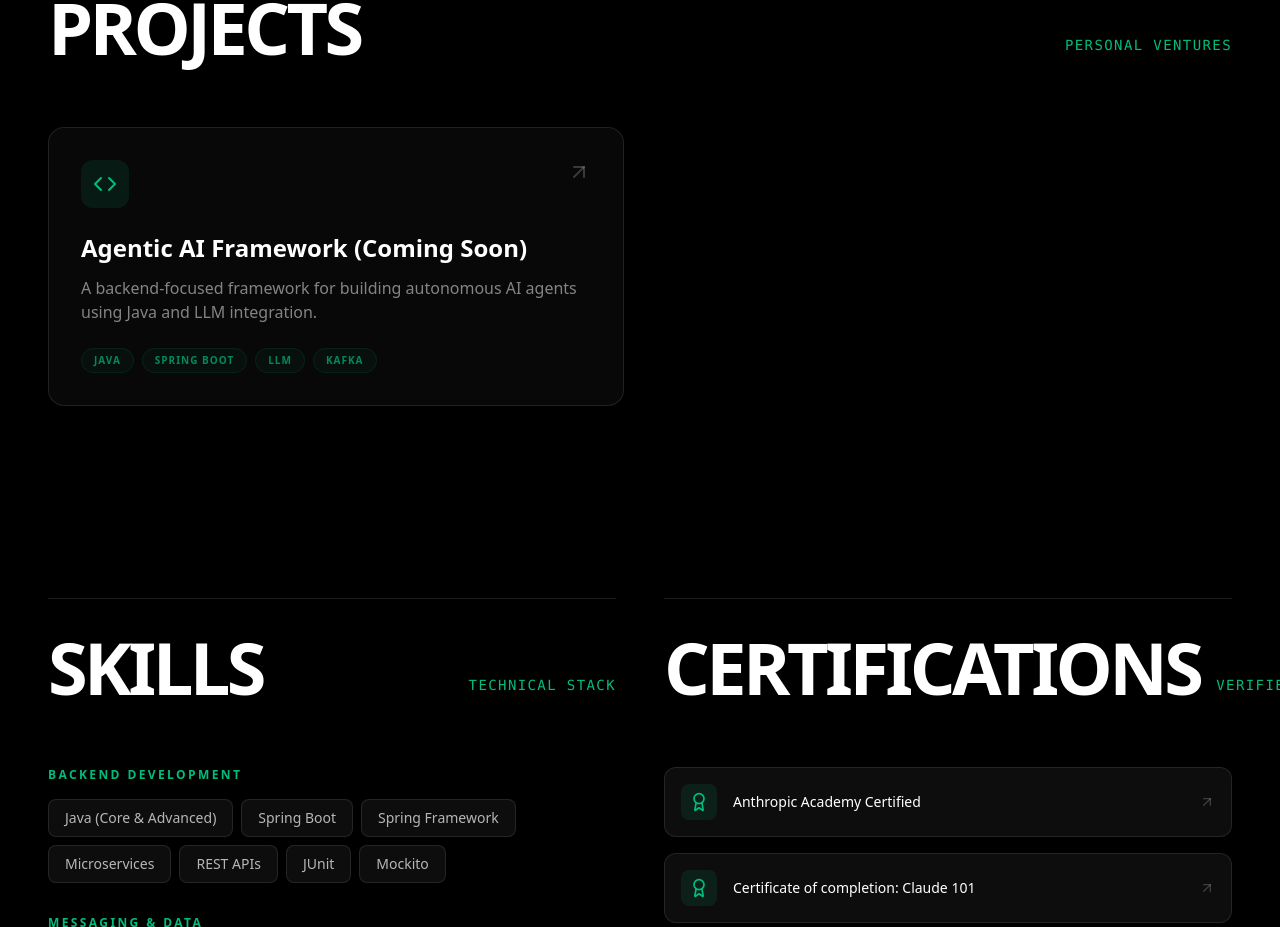
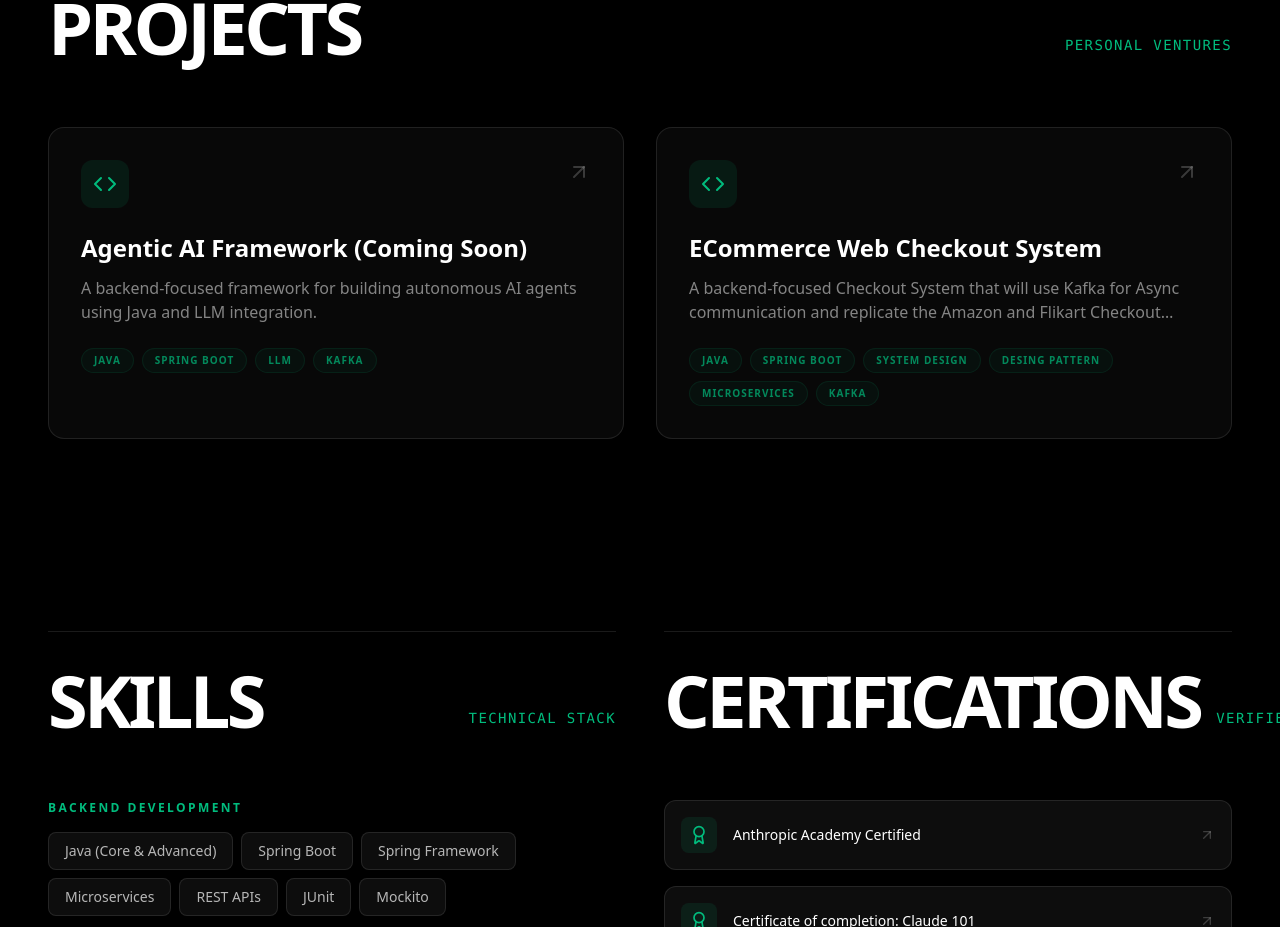
Before and after one commit to divyanshu29/Portfolio, a React (Vite) app: page / in a window 1280 px wide. Shown: the part 4715-5642 px from the top of the page. Built offline with nearby package versions, Linux system fonts and the light colour scheme.

Commit message:
Project Section changed

```diff
--- a/src/constants.ts
+++ b/src/constants.ts
@@ -153,6 +153,12 @@ export const RESUME_DATA = {
       "description": "A backend-focused framework for building autonomous AI agents using Java and LLM integration.",
       "stack": ["Java", "Spring Boot", "LLM", "Kafka"],
       "link": "#"
+    },
+    {
+      "title": "ECommerce Web Checkout System",
+      "description": "A backend-focused Checkout System that will use Kafka for Async communication and replicate the Amazon and Flikart Checkout System",
+      "stack": ["Java", "Spring Boot", "System Design", "Desing Pattern", "Microservices", "Kafka"],
+      "link": "https://github.com/divyanshu29"
     }
   ],
   "education": [
```
